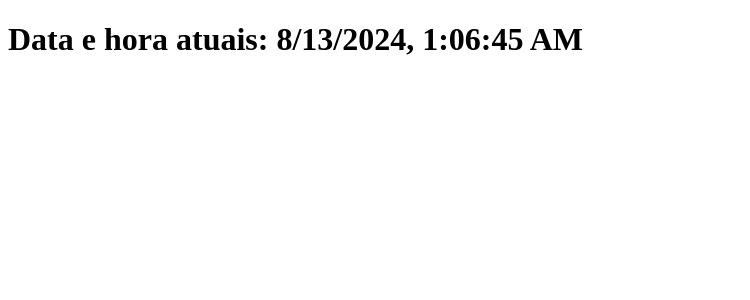
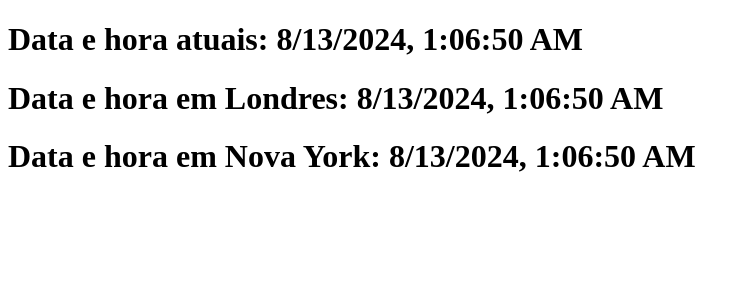
Before and after one commit to oliveiradsmatheus/AulaReact, a React (Create React App) app: page / in a window 1280 px wide. Shown: the top 300 px of the page, without its empty margins (0-750 px from the left). Built offline with nearby package versions, Linux system fonts and the light colour scheme.

Commit message:
Criando um relógio com atualização automática

```diff
--- a/src/App.js
+++ b/src/App.js
@@ -3,7 +3,9 @@
 function App() {
   return (
     <div className="App">
-        <Data texto = "Data e hora atuais: "/>
+        <Data texto = "Data e hora atuais: " timeZone="-3.00"/>
+        <Data texto = "Data e hora em Londres: " timeZone="+4.00"/>
+        <Data texto = "Data e hora em Nova York: " timeZone="-1.00"/>
     </div>
   );
 }
--- a/src/meusComponentes/Data.js
+++ b/src/meusComponentes/Data.js
@@ -5,24 +5,35 @@
     constructor (props){
         super(); // Executa o construtor do pai
         this.props = props;
-        this.dataAtual = new Date().toLocaleString();
+        this.state = {dataAtual: new Date().toLocaleString()}
+    }
+
+    pegaDataDe(timeZone){
+        const dataAtual = new Date();
+        let timeZoneFromDB = Number.parseInt(timeZone);
+        let diferencaTempo = timeZoneFromDB * 60 + dataAtual.getTimezoneOffset();
+        return Date(dataAtual.getTime() + diferencaTempo * 60 * 1000)
     }
 
     // Fase de montagem
     componentDidMount(){
         console.log("O componente foi montado.");
-        this.dataAtual = new Date().toLocaleString();
+        // Não é permitido atualizar o estado do componente de forma direta (this.state = ...)
+        this.setState({dataAtual: new Date().toLocaleString()});
     }
 
     // Fase de atualização
     componentDidUpdate(){
-        console.log("O componente foi atualizado");
+        console.log("O componente foi atualizado.");
+        setTimeout(()=>{
+            this.setState({dataAtual: new Date().toLocaleString()});
+        },1000);
     }
 
     // Sobrescrita de método
     render(){
         return (
-            <h1>{ this.props.texto || ""}{this.dataAtual}</h1>
+            <h1>{ this.props.texto || ""}{this.state.dataAtual}</h1>
         )
     }
 }
```
